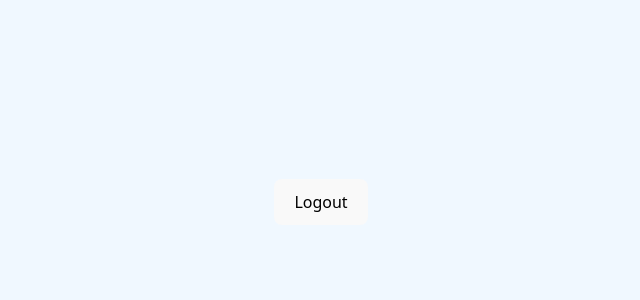
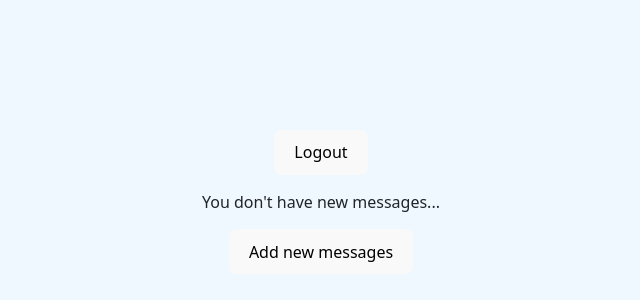
Before and after one commit to lucianogarriga/react-hooks-ob, a React (Vite) app: page / in a window 1280 px wide. Shown: the part 198-498 px from the top of the page, without its empty margins (319-959 px from the left). Built offline with nearby package versions, Linux system fonts and the light colour scheme.

Commit message:
Optional render - Login - Logout - New msg

```diff
--- a/src/App.css
+++ b/src/App.css
@@ -18,6 +18,28 @@
   background-color: aliceblue;
 }
 
+h1 {
+  font-size: 3.2em;
+  line-height: 1.1;
+}
+
+button {
+  border-radius: 8px;
+  border: 1px solid transparent;
+  padding: 0.6em 1.2em;
+  font-size: 1em;
+  font-weight: 500;
+  font-family: inherit;
+  background-color: #1a1a1a;
+  cursor: pointer;
+  transition: border-color 0.15s;
+}
+button:hover {
+  border: 3px solid #646cff;
+}
+p{
+  margin: 15px;
+}
 .task-completed{
   text-decoration: line-through;
   color: gray;
--- a/src/components/pure/optionalRender.jsx
+++ b/src/components/pure/optionalRender.jsx
@@ -12,28 +12,41 @@
 
 const OptionalRender = () => {
   const [access, setAccess] = useState(true);
-
-  // const updateAccess = () => {
-  //     setAccess(!access)
-  // }
+  // Msg sin leer del usuario
+  const [nMessages, setNMessages] = useState(0);
 
   const loginAction = () => {
     setAccess(true);
   };
-
   const logoutAction = () => {
     setAccess(false);
   };
 
   let optionalButton;
-
-  if (access) {
-    optionalButton = <LogoutButton logoutAction={logoutAction} />;
-  } else {
-    optionalButton = <LoginButton loginAction={loginAction} />;
+  // if (access) {
+  //   optionalButton = <LogoutButton logoutAction={logoutAction} />;
+  // } else {
+  //   optionalButton = <LoginButton loginAction={loginAction} />;
+  // }
+  {
+    access
+      ? (optionalButton = <LogoutButton logoutAction={logoutAction} />)
+      : (optionalButton = <LoginButton loginAction={loginAction} />);
   }
 
-  return <div>{optionalButton}</div>;
+  // Unread msg
+  let addMessages = ( ) => {
+    setNMessages(nMessages + 1)
+  }
+
+  return (
+      <div>
+        {optionalButton}
+        {nMessages > 0 && <p>You have {nMessages} new messages...</p>}
+        {nMessages == 0 && <p>You don't have new messages...</p>}
+        <button onClick={addMessages}>Add new messages</button>
+      </div>
+  )
 };
 
 export default OptionalRender;
--- a/src/index.css
+++ b/src/index.css
@@ -31,29 +31,7 @@
   min-height: 100vh;
 }
 
-h1 {
-  font-size: 3.2em;
-  line-height: 1.1;
-}
 
-button {
-  border-radius: 8px;
-  border: 1px solid transparent;
-  padding: 0.6em 1.2em;
-  font-size: 1em;
-  font-weight: 500;
-  font-family: inherit;
-  background-color: #1a1a1a;
-  cursor: pointer;
-  transition: border-color 0.25s;
-}
-button:hover {
-  border-color: #646cff;
-}
-button:focus,
-button:focus-visible {
-  outline: 4px auto -webkit-focus-ring-color;
-}
 
 @media (prefers-color-scheme: light) {
   :root {
```
